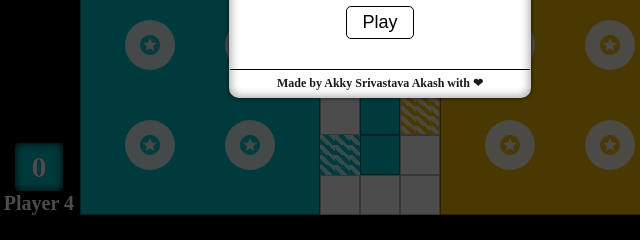
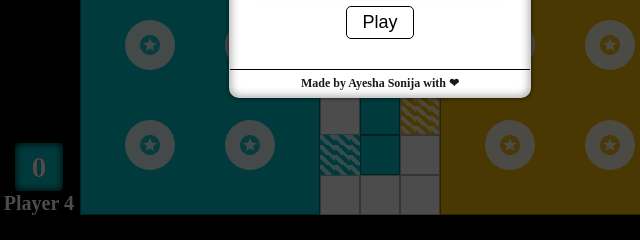
Before and after one commit to ayeshasonija/ludo-js-game, a plain HTML site: page index.html in a window 1280 px wide. Shown: the part 485-725 px from the top of the page, 260-900 px from the left. Drawn offline with nearby package versions, Linux system fonts and the light colour scheme; a script that the page names is missing.

Commit message:
Update index.html

```diff
--- a/index.html
+++ b/index.html
@@ -49,7 +49,7 @@
                <span class="note">if only two players playing enter only two names</span>
            </div>
            <div class="footer">
-               Made by Akky Srivastava Akash with ❤
+               Made by Ayesha Sonija with ❤
            </div>
        </div>
    </div>
```
